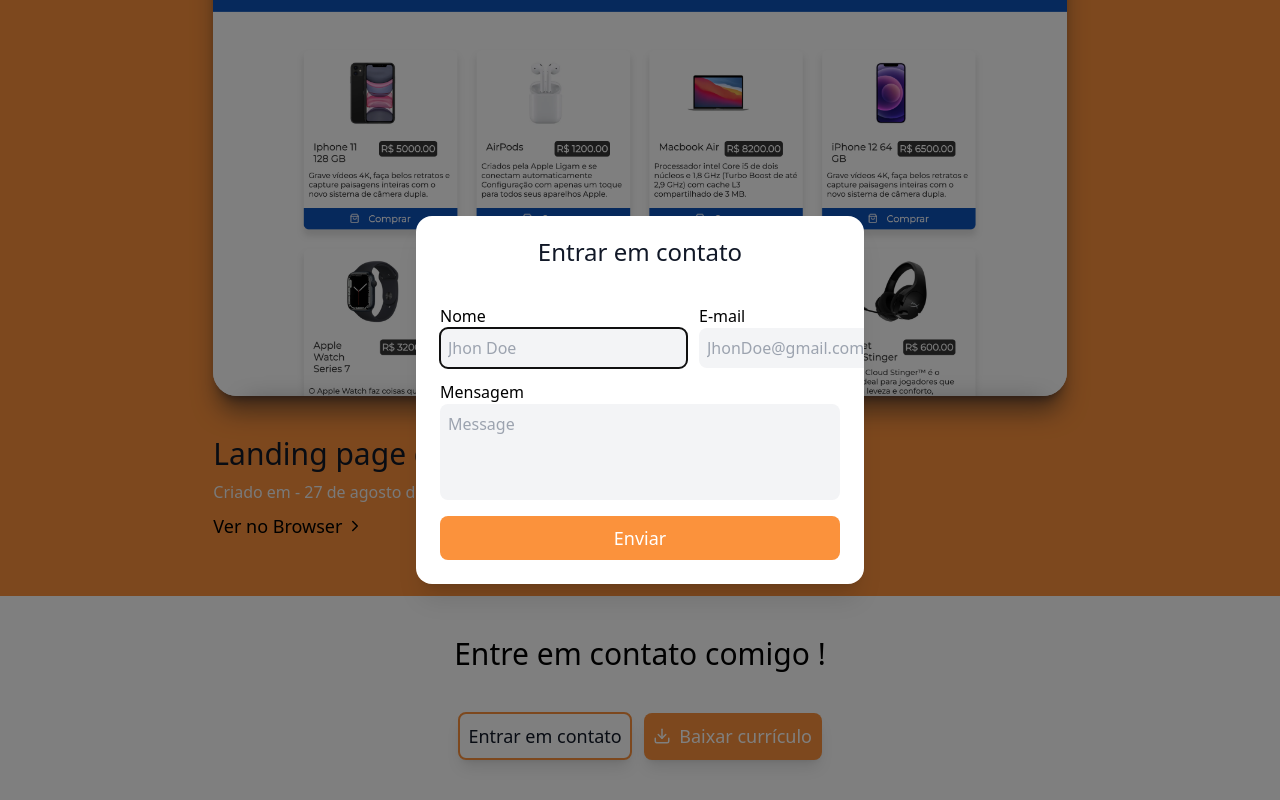
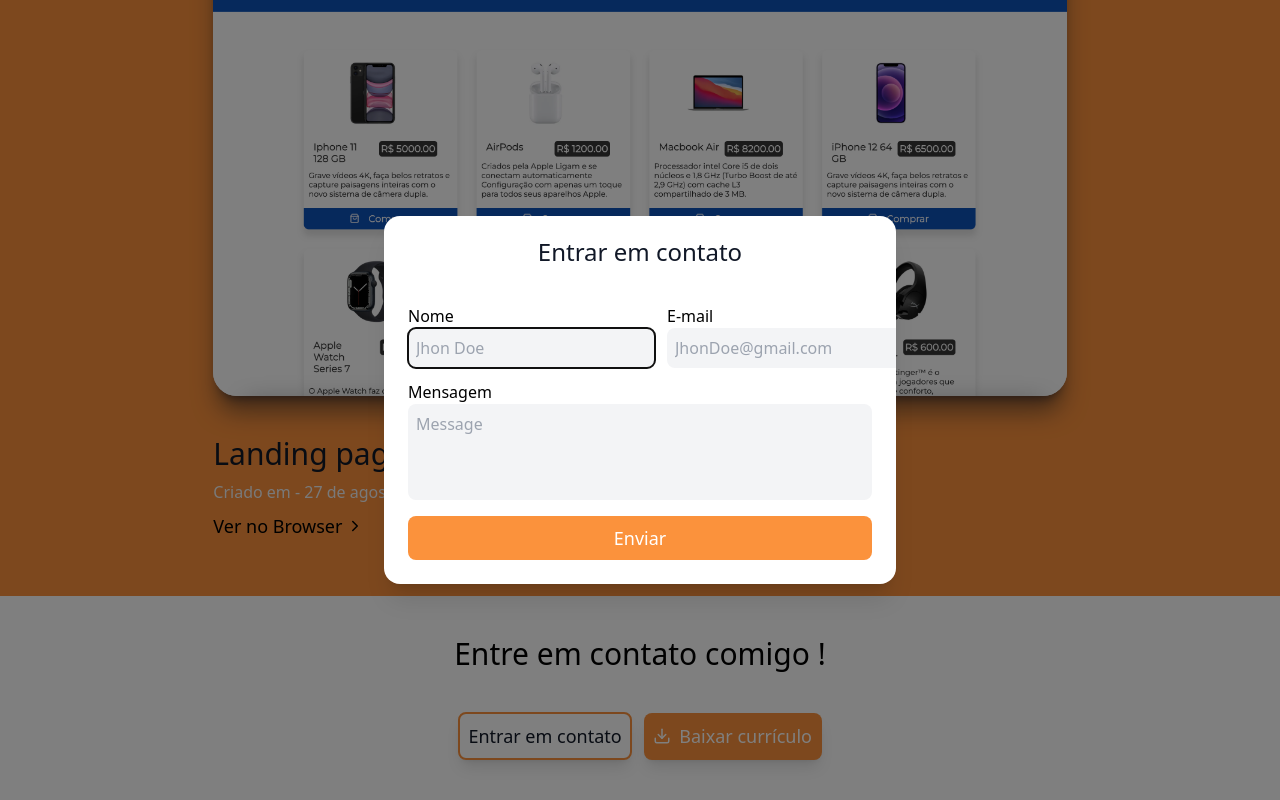
Before and after one commit to victorbr988/My-portfolio, a React (Vite) app: page / in a window 1280 px wide. Both pictures are taken after a click on the button "Entrar em contato". Shown: the part 3061-3861 px from the top of the page. Built offline with nearby package versions, Linux system fonts and the light colour scheme; no server answers.

Commit message:
style: replace new style to form contact

```diff
--- a/src/components/Modal.jsx
+++ b/src/components/Modal.jsx
@@ -30,14 +30,14 @@
                 leaveFrom="opacity-100 scale-100"
                 leaveTo="opacity-0 scale-95"
               >
-                <Dialog.Panel className="w-full max-w-md transform overflow-hidden rounded-2xl bg-white p-6 text-left align-middle shadow-xl transition-all">
+                <Dialog.Panel className="w-full max-w-lg transform overflow-hidden rounded-2xl bg-white p-6 text-left align-middle shadow-xl transition-all">
                   <Dialog.Title
                     as="h3"
                     className="text-2xl mb-10 text-center font-medium leading-6 text-gray-900"
                   >
                     Entrar em contato
                   </Dialog.Title>
-                  <form className="mt-2 md:flex-row mb-3 flex flex-col gap-3">
+                  <form className="mt-2 md:flex-row mb-3 justify-between flex flex-col gap-3">
                     <section className='flex flex-col'>
                       <label htmlFor="name">Nome</label>
                       <input
```
